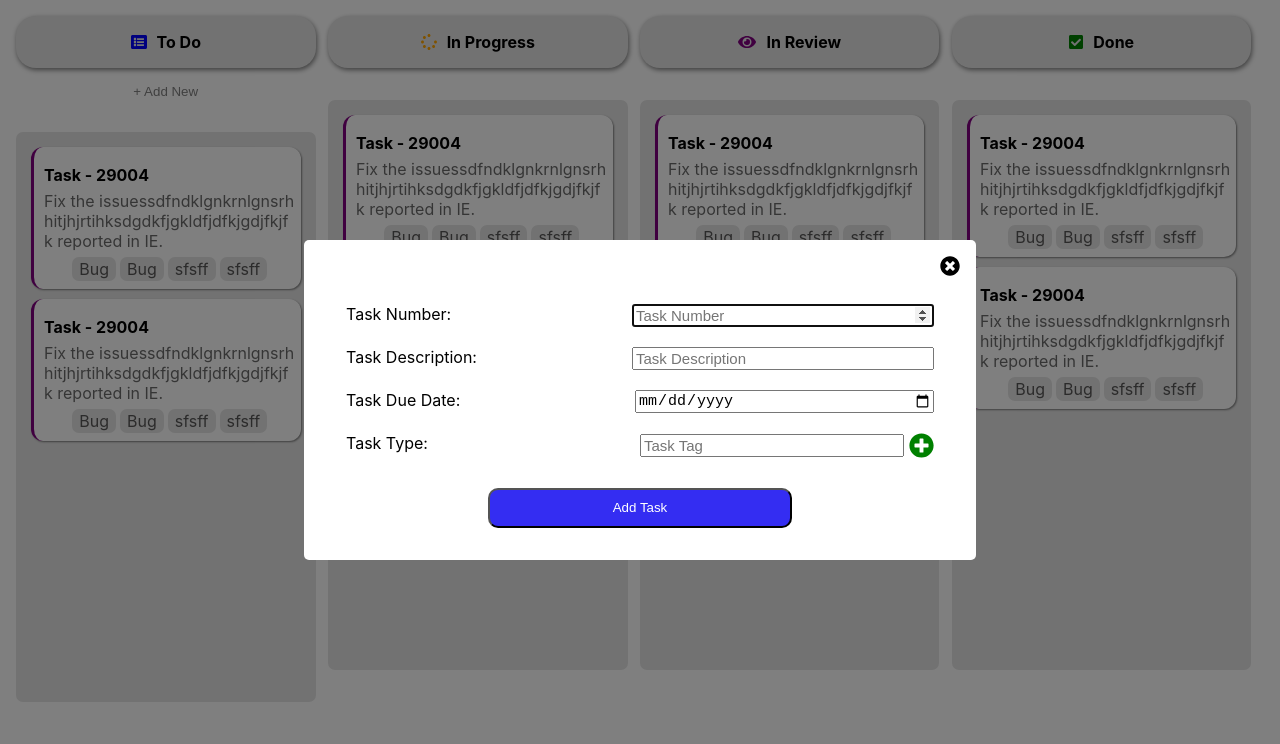
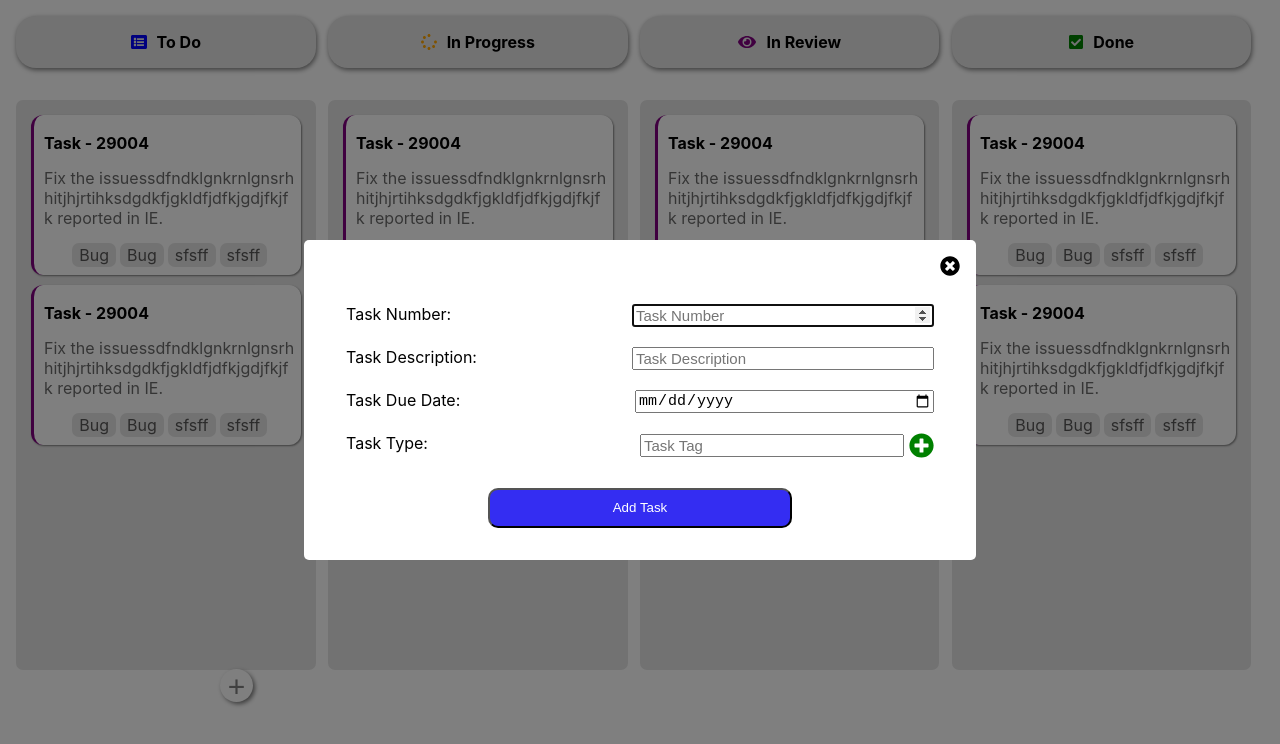
Before and after one commit to justEhmadSaeed/kanban-ui-react, a React (Create React App) app: page / in a window 1280 px wide. Shown: the top 744 px of the page. Built offline with nearby package versions, Linux system fonts and the light colour scheme; the HTML template or start-up script is replaced by a standard one.

Commit message:
👌 IMPROVE: Rearrange add-task-btn

```diff
--- a/src/App.css
+++ b/src/App.css
@@ -25,16 +25,25 @@ input[type='submit'] {
 	margin: 0 0 0 10px;
 }
 .add-new-btn {
-	width: 90%;
+	width: 33px;
+	border-radius: 50%;
+	height: 33px;
+	font-size: 30px;
+	position: fixed;
+	bottom: 98px;
+	left: 220px;
 	background-color: white;
 	border: none;
 	color: grey;
-	margin-top: 15px;
+	box-shadow: 2px 2px 4px grey;
+	transition: 0.3s transform ease-in-out;
 }
 .add-new-btn:hover {
-	text-decoration: underline;
-	color: black;
+	color: #625df5;
+	box-shadow: 2px 2px 6px #625df5bd;
+	transform: scale(1.2);
 }
+
 .col-body {
 	background-color: #e5e5e5;
 	padding: 5px;
@@ -60,7 +69,7 @@ input[type='submit'] {
 	text-align: left;
 	word-break: break-all;
 	color: #6b6b6b;
-	margin: 6px 0px;
+	margin: 15px 0px;
 }
 .tags-list {
 	display: flex;
@@ -94,7 +103,7 @@ input[type='submit'] {
 	border-radius: 5px;
 	width: 50%;
 }
-.close-icon{
+.close-icon {
 	font-size: 20px;
 }
 .flex-end {
@@ -168,6 +177,7 @@ input[type='submit'] {
 }
 .remove-tag:hover {
 	background-color: grey;
+	color: white;
 }
 .flex-center {
 	display: flex;
--- a/src/components/ColumnBody.js
+++ b/src/components/ColumnBody.js
@@ -1,9 +1,10 @@
 import React from 'react';
 import Card from './Card';
 
-const ColumnBody = () => {
+const ColumnBody = ({ addTaskButton }) => {
 	return (
 		<div className='col-body'>
+			{addTaskButton ? addTaskButton() : null}
 			<Card />
 			<Card />
 		</div>
--- a/src/components/TodoColumn.js
+++ b/src/components/TodoColumn.js
@@ -4,16 +4,19 @@ import ColumnBar from './ColumnBar';
 import ColumnBody from './ColumnBody';
 
 const TodoColumn = ({ setOpenPopUp }) => {
+	const addTaskButton = () => (
+		<button
+			className='add-new-btn'
+			onClick={() => setOpenPopUp(true)}
+		>
+			+
+		</button>
+	);
 	return (
 		<div id='todo-col'>
 			<ColumnBar icon={faListAlt} title='To Do' color='blue' />
-			<button
-				className='add-new-btn'
-				onClick={() => setOpenPopUp(true)}
-			>
-				+ Add New
-			</button>
-			<ColumnBody />
+
+			<ColumnBody addTaskButton={addTaskButton} />
 		</div>
 	);
 };
```
